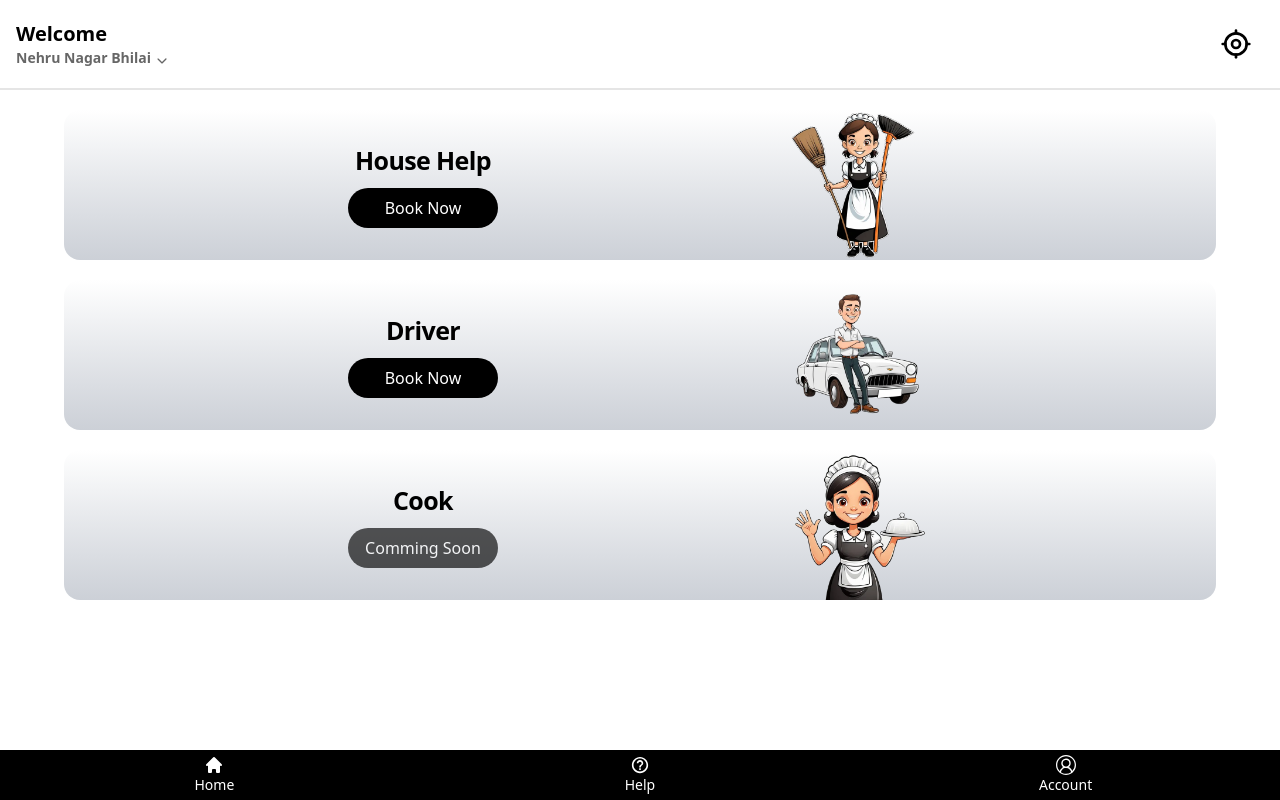
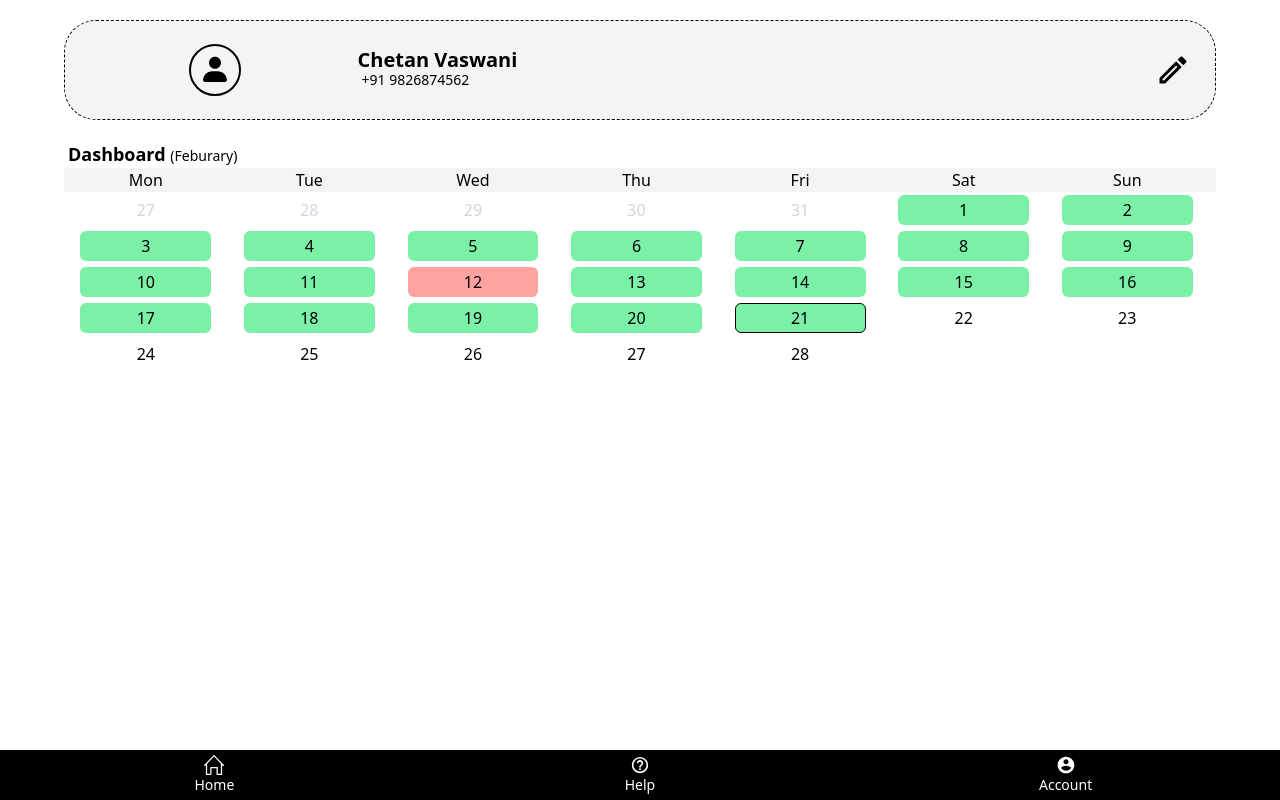
Before and after one commit to chetanvaswani/safehands-frontend, a React (Vite) app: page /account in a window 1280 px wide. Before the commit this address led to /. Built offline with nearby package versions, Linux system fonts and the light colour scheme; no server answers.

Commit message:
Account page, Dashboard added

```diff
--- a/src/App.tsx
+++ b/src/App.tsx
@@ -5,17 +5,20 @@ import { BrowserRouter, Routes, Route } from "react-router-dom";
 
 const Home = React.lazy(() => import("./pages/Home"));
 const Help = React.lazy(() => import("./pages/Help"));
+const Account = React.lazy(() => import ("./pages/Account"))
 
 function App() {
-  const [currPage, setCurrPage] = useState<"home" | "help" | "account">('home');
+  const [currPage, setCurrPage] = useState<"home" | "help" | "account">('account');
 
   return (
-    <div className="overflow-x-hidden">
+    <div className="overflow-hidden flex flex-col justify-start h-dvh w-full">
         <BrowserRouter>
             <Suspense fallback={<div className="text-center mt-10">Loading...</div>}>
               <Routes>
+                {/* <Route path="/" element={<Location />} /> */}
                 <Route path="/" element={<Home />} />
                 <Route path="/help" element={<Help />} />
+                <Route path="/account" element={<Account />} />
               </Routes>
             </Suspense>
           <Footer currPage={currPage} setCurrPage={setCurrPage} />
@@ -24,4 +27,6 @@ function App() {
   );
 }
 
+
+
 export default App;
--- a/src/assets/data/data.ts
+++ b/src/assets/data/data.ts
@@ -1,3 +1,4 @@
+
 export const QnA : {
     question: String,
     answer: String
--- a/src/components/Footer.tsx
+++ b/src/components/Footer.tsx
@@ -26,7 +26,7 @@ export default function Footer({
   }, [currPage, navigate]);
 
   return (
-    <div className="fixed bottom-0 left-0 w-full bg-black flex justify-evenly items-center h-[50px]">
+    <div className="overflow-hidden fixed bottom-0 left-0 w-full bg-black flex justify-evenly items-center h-[50px]">
       <FooterButton name="home" Active={HiHome} InActive={SlHome} currPage={currPage} setCurrPage={setCurrPage} />
       <FooterButton name="help" Active={IoMdHelpCircle} InActive={IoMdHelpCircleOutline} currPage={currPage} setCurrPage={setCurrPage} />
       <FooterButton name="account" Active={RiAccountCircleFill} InActive={VscAccount} currPage={currPage} setCurrPage={setCurrPage} />
--- /dev/null
+++ b/src/pages/Account.tsx
@@ -0,0 +1,129 @@
+import { BiSolidUser } from "react-icons/bi";
+import { MdOutlineEdit } from "react-icons/md";
+
+const DAYS = ["Mon", "Tue", "Wed", "Thu", "Fri", "Sat", "Sun"];
+const MONTHS = [
+    "January",
+    "Feburary",
+    "March",
+    "April",
+    "May",
+    "June",
+    "July",
+    "August",
+    "September",
+    "October",
+    "November",
+    "December",
+];
+
+export default function Account(){
+    const {current, calander} = generateCalander()
+
+    return (
+        <div className="h-full w-full flex flex-col justify-start items-center">
+            <div className=" m-5 h-[100px] w-[90%] bg-gray-100 flex rounded-4xl border-1 border-dashed border-black">
+                <div className=" ml-2 w-[25%] h-full flex justify-center items-center">
+                    <BiSolidUser className="size-13 border-2 border-black rounded-[50%] p-2" />
+                </div>
+                <div className="w-[75%] ml-1 h-full flex justify-between items-center">
+                    <div className="flex flex-col justify-center items-start" >
+                        <div className="font-semibold !no-underline text-xl -m-1">Chetan Vaswani</div>
+                        <div className="font-base !no-underline text-sm">+91 9826874562</div>
+                    </div>
+                    <MdOutlineEdit  className="size-9 text-black mr-6" />
+                </div>
+            </div>
+            <div className="Dashboard w-[90%] flex flex-col justify-center">
+                <div className="text-left w-full ml-1 font-semibold text-lg">
+                    Dashboard <p className="inline text-sm font-light">{`(${MONTHS[current.month]})`}</p>
+                </div>
+                <div className="flex w-full justify-start bg-gray-100">
+                    {
+                        DAYS.map((day) => {
+                            return (
+                                <p key={day} className="inline-flex justify-center w-[14.2%]">{day}</p>
+                            )
+                        })
+                    }
+                </div>
+                <div className="w-full flex flex-wrap justify-start">
+                    {/* <div className="w-[14%] h-[30px] flex justify-center items-center">
+                        <div className="h-[25px] w-[25px] bg-green-300 rounded-sm">
+                        </div>
+                    </div>
+                    <div className="w-[14%] h-[30px] flex justify-center items-center">
+                        <div className="h-[25px] w-[25px] bg-red-300 rounded-sm">
+
+                        </div>
+                    </div> */}
+
+                    {
+                        calander.map((c) => {
+                            const attendence = mostlyTrue();
+                            return (
+                                <div key={`${c.date}/${c.month}`} className={`w-[14.2%] h-[30px] my-[3px] flex justify-center items-center gap-2 ` }>
+                                    <div className={` w-[80%] flex justify-center items-center h-[100%] text-center  rounded-md ${c.month !== current.month ? "text-gray-300 bg-transparent" : false} ${c.date === current.date ? "border-1 border-black rounded-md" : false} ${ c.date > current.date ? "bg-transparent": attendence ? "bg-green-300" : " bg-red-300"}`}>
+                                        <div>
+                                            {c.date}
+                                        </div>
+                                    </div>
+                                </div>
+                            )
+                        })
+                    }
+                </div>
+            </div>
+        </div>
+    )
+}
+
+function generateCalander(){
+    let date = new Date();
+    let today = date.getDate();
+    let year = date.getFullYear();
+    let month = date.getMonth();
+
+    // Gets the first DAY of current month
+    let dayone = new Date(year, month, 1).getDay();
+    // Gets the last DATE of current month
+    let lastdate = new Date(year, month + 1, 0).getDate();
+    // Get the last date of the previous month
+    let monthlastdate = new Date(year, month, 0).getDate();
+
+    // console.log("first day of month", dayone)
+    // console.log("last date of month", lastdate)
+    // console.log("day of last date of month", dayend)
+    // console.log("last date of previous month", monthlastdate)
+
+    const calander = [];
+
+    for (let i=(-(dayone - 1) ); i <= lastdate; i++){
+        if (i < 0){
+            calander.push({
+                date: monthlastdate + (i + 1),
+                month: month - 1,
+                day: dayone + i
+            })
+        }
+        if (i > 0) {
+            calander.push({
+                date: i,
+                month: month,
+                day: dayone + (i - 1)
+            })
+        }
+    }
+
+    return {
+        current: {
+            date: today,
+            month: month
+        },
+        calander: calander
+    }
+}
+
+function mostlyTrue() {
+    return Math.random() >= 0.05;
+}
--- a/src/pages/Help.tsx
+++ b/src/pages/Help.tsx
@@ -6,15 +6,17 @@ export default function Help() {
   const [openIndex, setOpenIndex] = useState<number | null>(null);
 
   return (
-    <div className="overflow-hidden">
-      <div className="sticky top-0 bg-white mx-2 text-2xl font-bold p-4 border-b-2 border-black">
-        FAQ's
+    <div className="w-full flex-col h-full flex overflow-hidden">
+      <div className="h-[60px] z-100 w-screen fixed top-0 left-0 bg-white mx-2 text-2xl font-bold border-b-2 border-black">
+        <p className="p-4">
+            FAQ's
+        </p>
       </div>
-      <div className="overflow-x-hidden p-4 h-[calc(100vh-130px)]">
+      <div className="flex flex-col relative top-[60px] p-4 h-[calc(100vh-120px)] overflow-scroll w-full">
         {QnA.map((curr, index) => (
           <div
             key={index}
-            className="bg-gray-100 m-2 p-4 rounded-lg font-semibold"
+            className="bg-gray-100 h-fit m-2 p-4 rounded-lg font-semibold"
             onClick={() => setOpenIndex(openIndex === index ? null : index)}
           >
             <div className="flex justify-between items-center">
--- a/src/pages/Home.tsx
+++ b/src/pages/Home.tsx
@@ -13,9 +13,9 @@ const SERVICES = [
 
 export default function Home() {
   return (
-    <div className="w-full h-full">
+    <div className="w-full flex-col h-full flex overflow-hidden">
       <Location />
-      <div className="flex flex-col items-center h-fit">
+      <div className=" py-5 relative top-[70px] h-[calc(100%-120px)] overflow-y-scroll w-full flex flex-col items-center">
         { SERVICES.map(
           (service, index) => (
             <div
@@ -41,7 +41,7 @@ export default function Home() {
   );
 }
 
-function Location() {
+export function Location() {
   useEffect(() => {
     navigator?.geolocation?.getCurrentPosition(showPosition);
 
@@ -51,11 +51,11 @@ function Location() {
   }, []);
 
   return (
-    <div className="sticky top-0 flex justify-between items-center px-2 py-5 text-black font-bold text-xl border-b-2 border-black/10 bg-white">
+    <div className="fixed z-100 w-full top-0 flex justify-between items-center px-2 py-5 text-black font-bold text-xl border-b-2 border-black/10 bg-white">
       <div className="ml-2">
         <div className="flex items-end">Welcome</div>
         <div className="text-sm text-black/60 flex items-end gap-1">
-          Nehru Nagar Bhilai <IoIosArrowDown />
+          Vaishali Nagar Bhilai <IoIosArrowDown />
         </div>
       </div>
       <TbCurrentLocation className="mr-5 w-8 h-8" />
```
Lines whose indentation alone changed are shown as unchanged.
